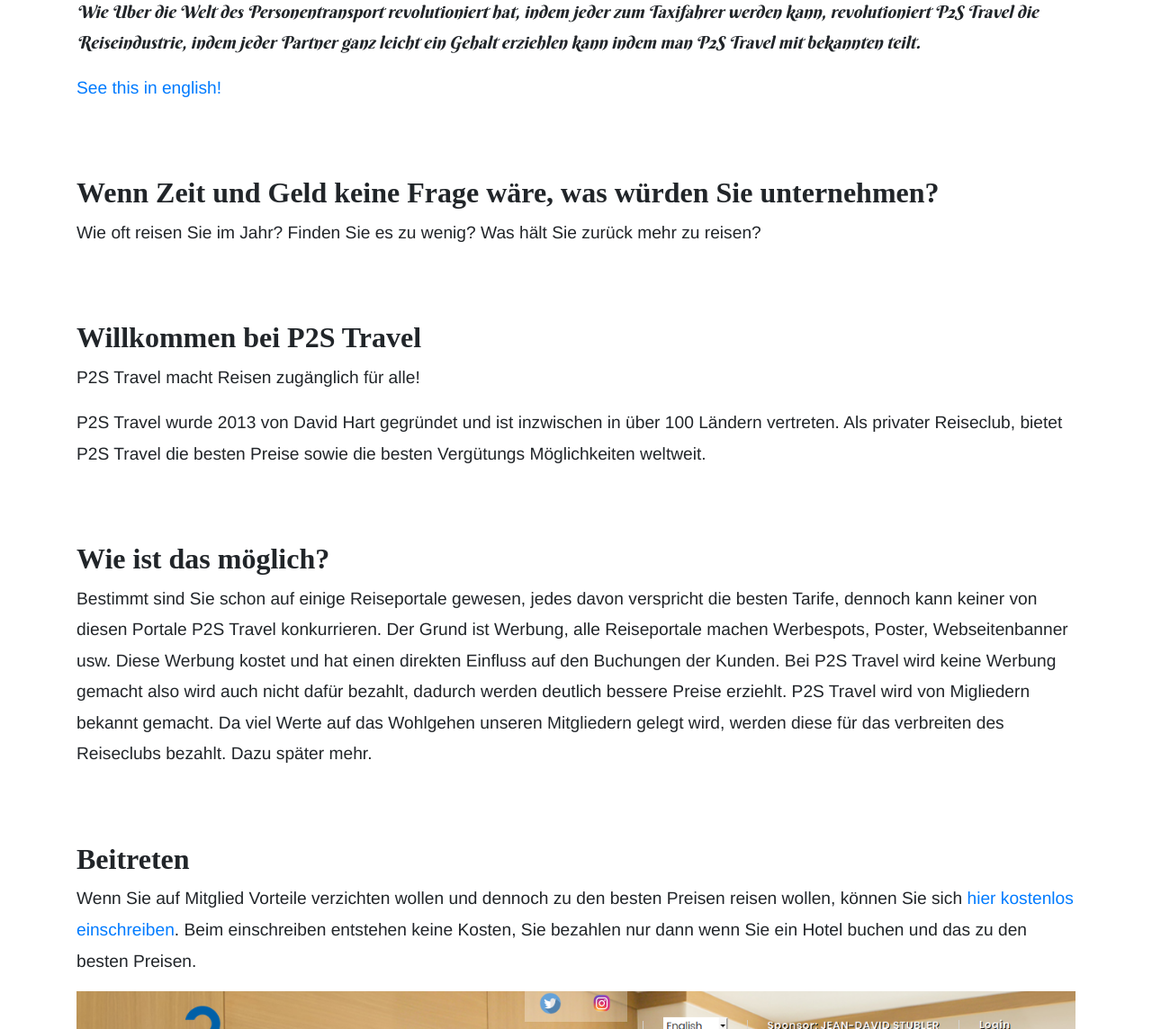
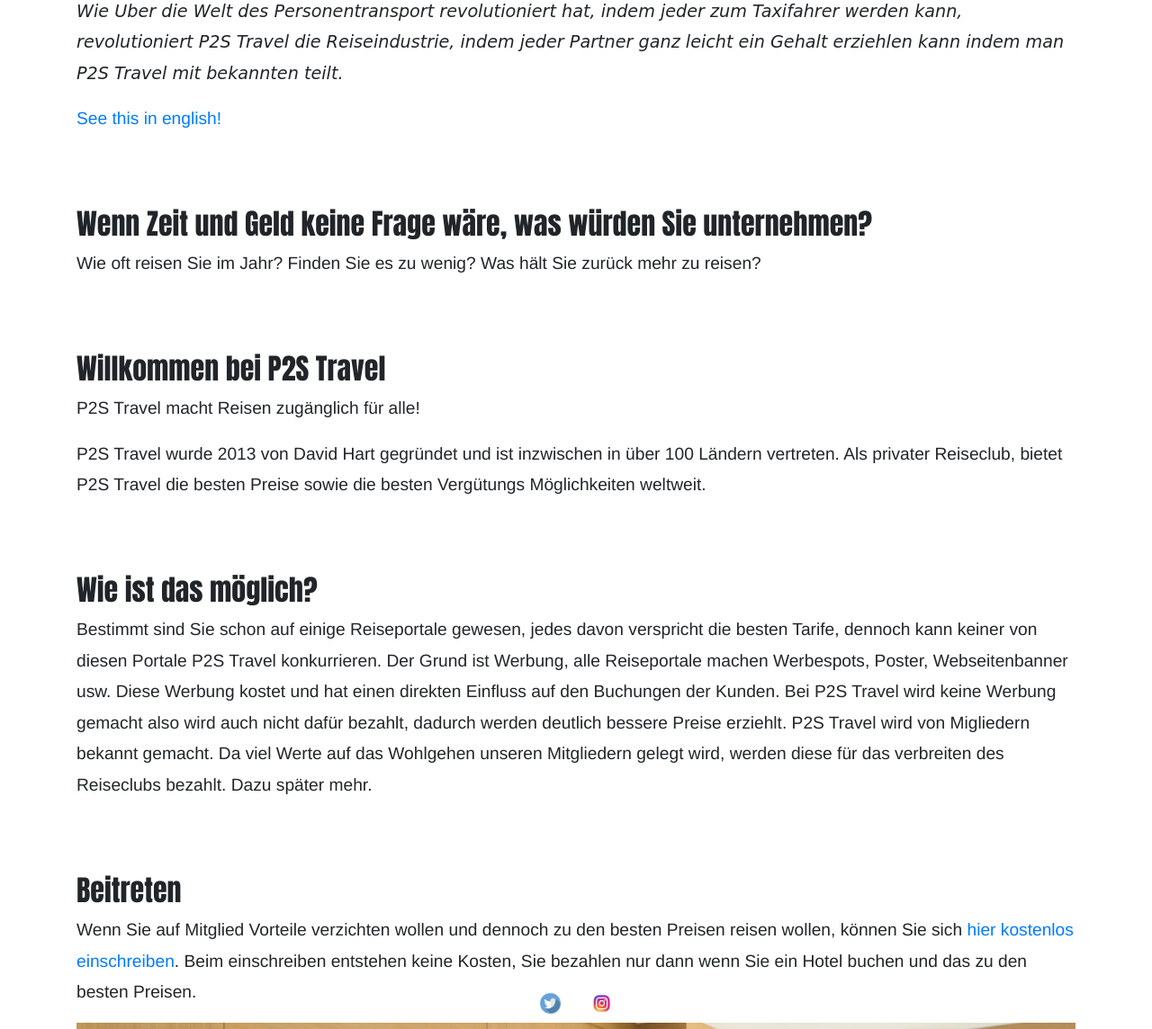
Before and after one commit to jdtravelp2s/jdtravelp2s.github.io, a Jekyll site: the page built from index.md, in a window 1280 px wide and 1400 px high, scrolled down 661 px. Shown: the part 256-1400 px from the top of the window at 90% size. Built offline with Jekyll 4.4.1, drawn with Linux system fonts in a browser that asks for light colours.

Commit message:
intro style

```diff
--- a/css/main.css
+++ b/css/main.css
@@ -61,12 +61,12 @@
 }
 
 .intro {
-	font-family:'Berkshire Swash', Helvetica, sans-serif;
+	font-family: Comic Sans MS, Comic Sans, cursive;
 	font-style: italic;
 }
 
 h1 {
-	font-family:'Impact Full', 'Charcoal', 'sans-serif';
+	font-family: Impact, Haettenschweiler, 'Arial Narrow Bold', sans-serif;
 	font-size: 200%;
 	font-weight: 900;
 	padding-top: 2em;
```
